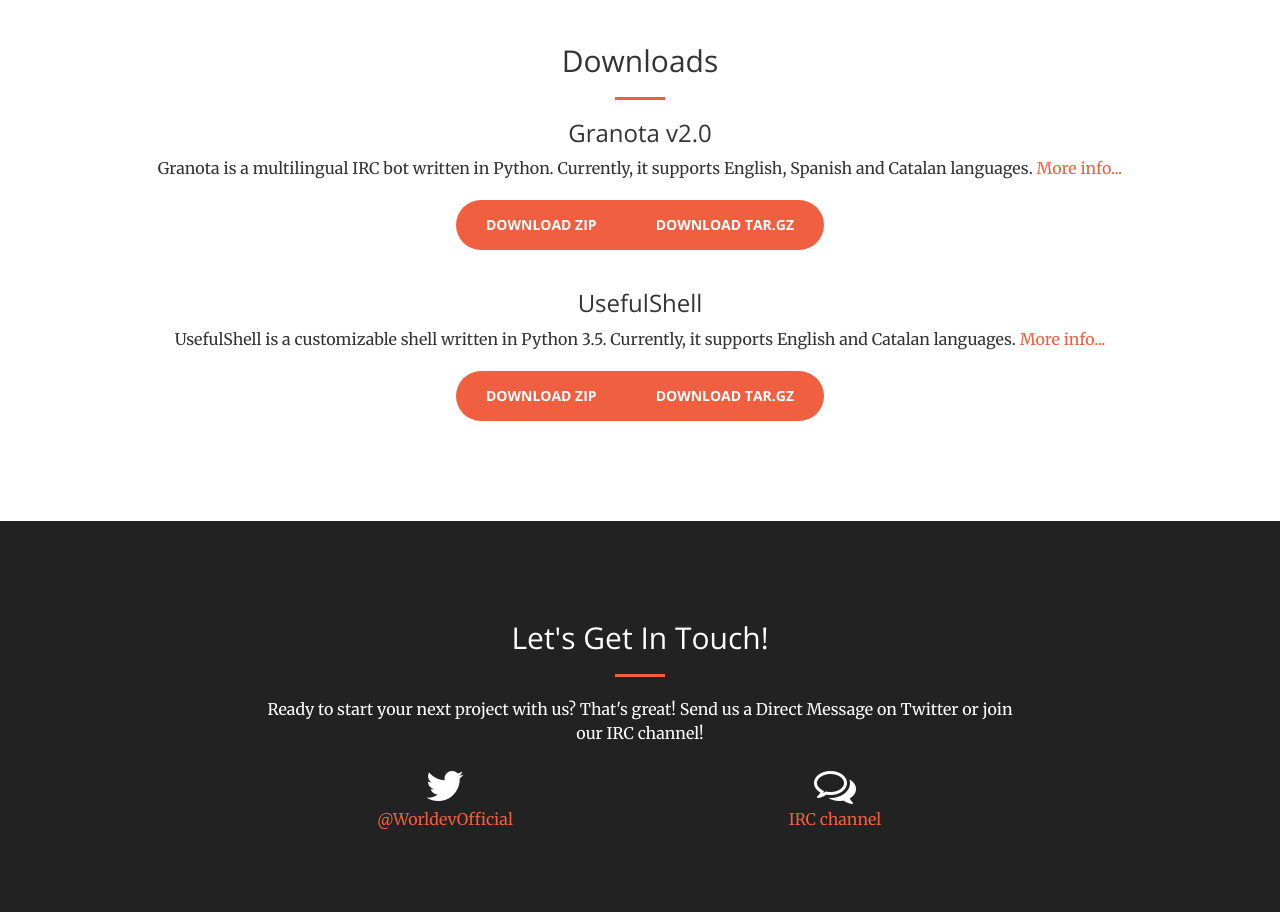
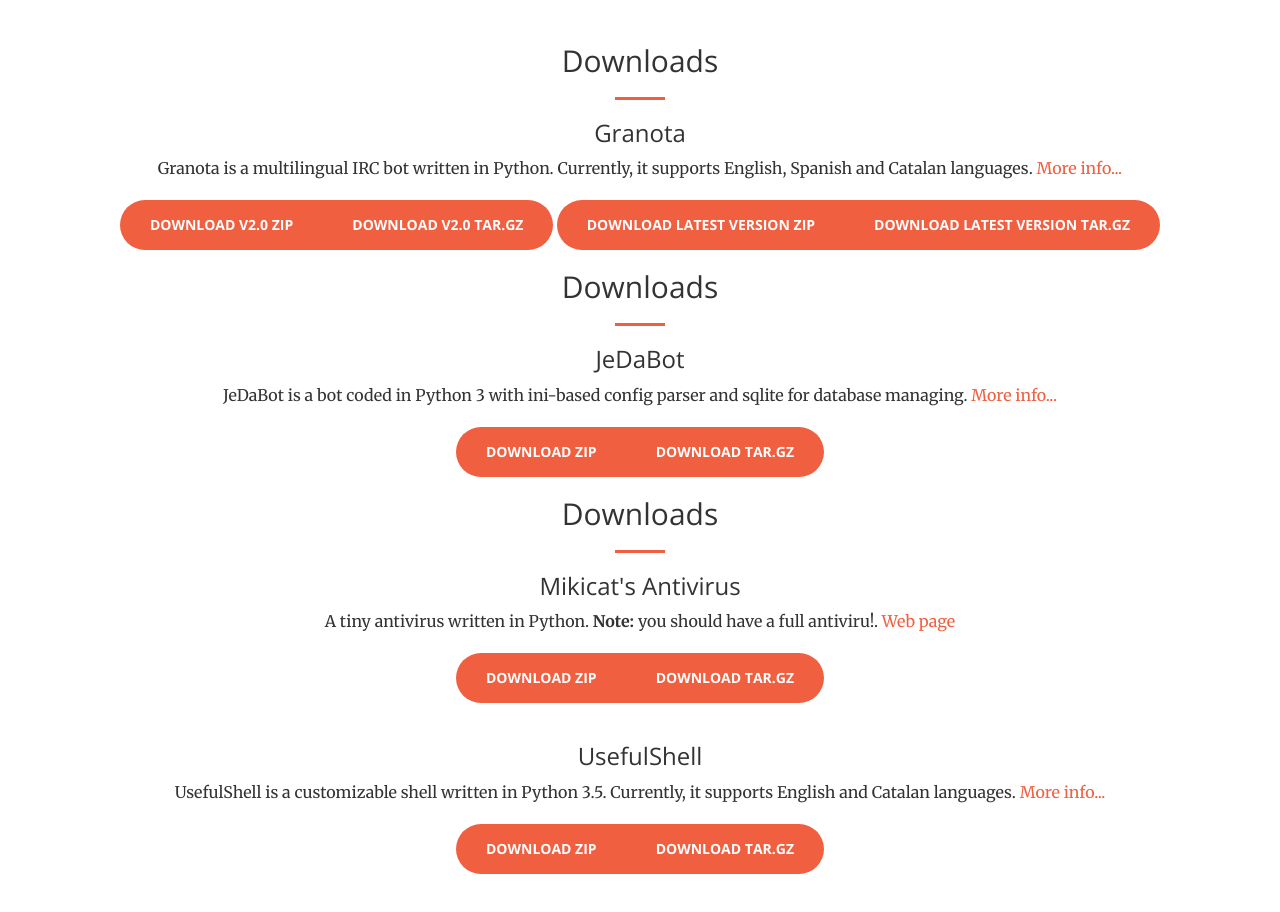
Before and after one commit to Worldev/theworldev.org, a plain HTML site: page downloads.html in a window 1280 px wide. Shown: the part 1200-2112 px from the top of the page. Drawn offline with nearby package versions, Linux system fonts and the light colour scheme.

Commit message:
added the rest of software

```diff
--- a/downloads.html
+++ b/downloads.html
@@ -102,11 +102,37 @@
         <div class="container text-center">
             <h2 class="section-heading">Downloads</h2>
             <hr class="primary">
-            <h3>Granota v2.0</h3>
+            <h3>Granota</h3>
             <p>Granota is a multilingual IRC bot written in Python. Currently, it supports English, Spanish and Catalan languages. <a href="https://github.com/Worldev/Granota/wiki">More info...</a></p>
             <div class="btn-group" role="group" aria-label="...">
-                <a href="https://github.com/Worldev/Granota/archive/v2.0.zip" type="button" class="btn btn-primary btn-xl wow tada">Download zip</a>
-                <a href="https://github.com/Worldev/Granota/archive/v2.0.tar.gz" type="button" class="btn btn-primary btn-xl wow tada">Download tar.gz</a>
+                <a href="https://github.com/Worldev/Granota/archive/v2.0.zip" type="button" class="btn btn-primary btn-xl wow tada">Download v2.0 zip</a>
+                <a href="https://github.com/Worldev/Granota/archive/v2.0.tar.gz" type="button" class="btn btn-primary btn-xl wow tada">Download v2.0 tar.gz</a>
+            </div>
+            <div class="btn-group" role="group" aria-label="...">
+                <a href="https://github.com/Worldev/Granota/archive/master.zip" type="button" class="btn btn-primary btn-xl wow tada">Download latest version zip</a>
+                <a href="https://github.com/Worldev/Granota/archive/master.tar.gz" type="button" class="btn btn-primary btn-xl wow tada">Download latest version tar.gz</a>
+            </div>
+        </div>
+        <br/>
+        <div class="container text-center">
+            <h2 class="section-heading">Downloads</h2>
+            <hr class="primary">
+            <h3>JeDaBot</h3>
+            <p>JeDaBot is a bot coded in Python 3 with ini-based config parser and sqlite for database managing. <a href="https://github.com/Worldev/JeDaBot/wiki">More info...</a></p>
+            <div class="btn-group" role="group" aria-label="...">
+                <a href="https://github.com/Worldev/JeDaBot/archive/master.zip" type="button" class="btn btn-primary btn-xl wow tada">Download zip</a>
+                <a href="https://github.com/Worldev/JeDaBot/archive/master.tar.gz" type="button" class="btn btn-primary btn-xl wow tada">Download tar.gz</a>
+            </div>
+        </div>
+        <br/>
+        <div class="container text-center">
+            <h2 class="section-heading">Downloads</h2>
+            <hr class="primary">
+            <h3>Mikicat's Antivirus</h3>
+            <p>A tiny antivirus written in Python. <b>Note:</b> you should have a full antiviru!. <a href="http://mikicat-antivirus.tk/">Web page</a></p>
+            <div class="btn-group" role="group" aria-label="...">
+                <a href="https://github.com/Worldev/Mikicat-Antivirus/archive/master.zip" type="button" class="btn btn-primary btn-xl wow tada">Download zip</a>
+                <a href="https://github.com/Worldev/Mikicat-Antivirus/archive/master.tar.gz" type="button" class="btn btn-primary btn-xl wow tada">Download tar.gz</a>
             </div>
         </div>
         <br/>
```
